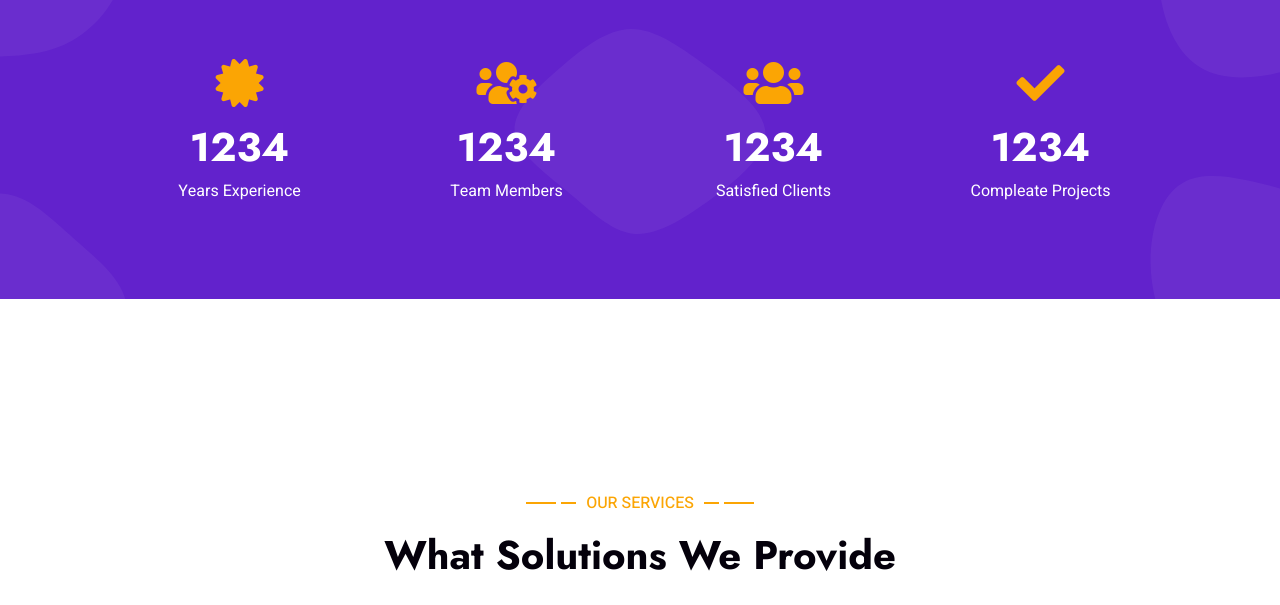
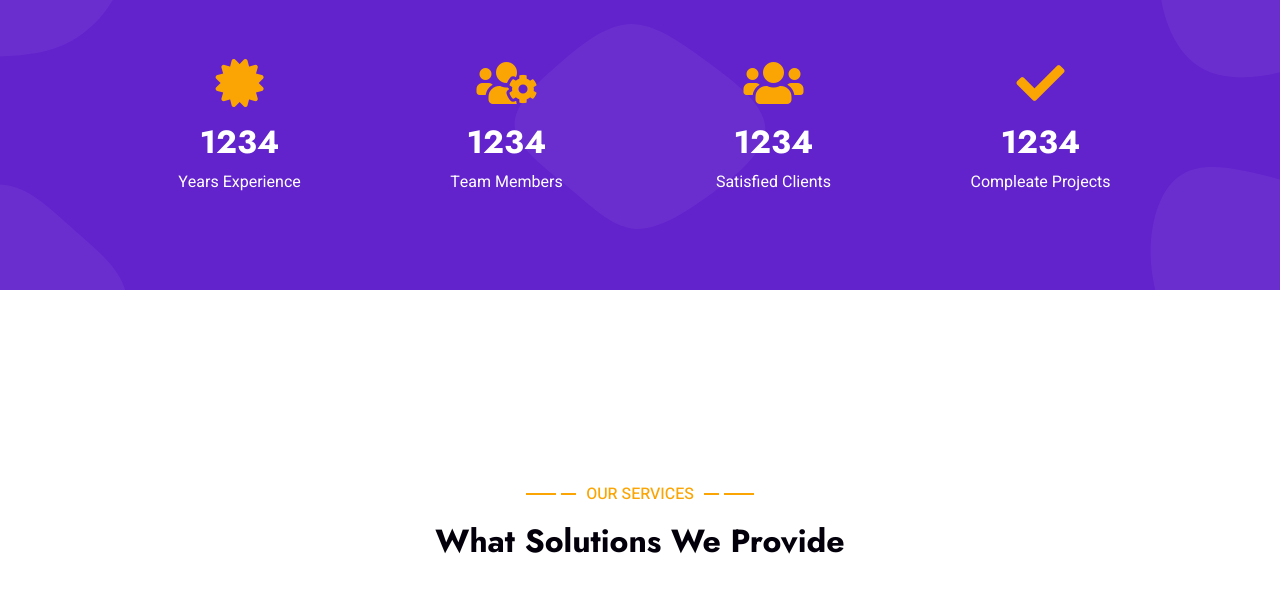
Before and after one commit to godm07905-cyber/mubarak, a plain HTML site: page index.html in a window 1280 px wide. Shown: the part 2270-2875 px from the top of the page. Drawn offline with nearby package versions, Linux system fonts and the light colour scheme.

Commit message:
Update index.html

```diff
--- a/index.html
+++ b/index.html
@@ -205,22 +205,22 @@
                 <div class="row g-4">
                     <div class="col-md-6 col-lg-3 text-center wow fadeIn" data-wow-delay="0.1s">
                         <i class="fa fa-certificate fa-3x text-secondary mb-3"></i>
-                        <h1 class="text-white mb-2" data-toggle="counter-up">1234</h1>
+                        <h2 class="text-white mb-2" data-toggle="counter-up">1234</h2>
                         <p class="text-white mb-0">Years Experience</p>
                     </div>
                     <div class="col-md-6 col-lg-3 text-center wow fadeIn" data-wow-delay="0.3s">
                         <i class="fa fa-users-cog fa-3x text-secondary mb-3"></i>
-                        <h1 class="text-white mb-2" data-toggle="counter-up">1234</h1>
+                        <h2 class="text-white mb-2" data-toggle="counter-up">1234</h2>
                         <p class="text-white mb-0">Team Members</p>
                     </div>
                     <div class="col-md-6 col-lg-3 text-center wow fadeIn" data-wow-delay="0.5s">
                         <i class="fa fa-users fa-3x text-secondary mb-3"></i>
-                        <h1 class="text-white mb-2" data-toggle="counter-up">1234</h1>
+                        <h2 class="text-white mb-2" data-toggle="counter-up">1234</h2>
                         <p class="text-white mb-0">Satisfied Clients</p>
                     </div>
                     <div class="col-md-6 col-lg-3 text-center wow fadeIn" data-wow-delay="0.7s">
                         <i class="fa fa-check fa-3x text-secondary mb-3"></i>
-                        <h1 class="text-white mb-2" data-toggle="counter-up">1234</h1>
+                        <h2 class="text-white mb-2" data-toggle="counter-up">1234</h2>
                         <p class="text-white mb-0">Compleate Projects</p>
                     </div>
                 </div>
@@ -234,7 +234,7 @@
             <div class="container py-5 px-lg-5">
                 <div class="wow fadeInUp" data-wow-delay="0.1s">
                     <p class="section-title text-secondary justify-content-center"><span></span>Our Services<span></span></p>
-                    <h1 class="text-center mb-5">What Solutions We Provide</h1>
+                    <h2 class="text-center mb-5">What Solutions We Provide</h2>
                 </div>
                 <div class="row g-4">
                     <div class="col-lg-4 col-md-6 wow fadeInUp" data-wow-delay="0.1s">
@@ -309,7 +309,7 @@
                 <div class="row justify-content-center">
                     <div class="col-lg-7 text-center">
                         <p class="section-title text-white justify-content-center"><span></span>Newsletter<span></span></p>
-                        <h1 class="text-center text-white mb-4">Stay Always In Touch</h1>
+                        <h2 class="text-center text-white mb-4">Stay Always In Touch</h2>
                         <p class="text-white mb-4">Diam dolor diam ipsum et tempor sit. Aliqu diam amet diam et eos labore. Clita erat ipsum et lorem et sit sed stet lorem sit clita duo justo</p>
                         <div class="position-relative w-100 mt-3">
                             <input class="form-control border-0 rounded-pill w-100 ps-4 pe-5" type="text" placeholder="Enter Your Email" style="height: 48px;">
@@ -327,7 +327,7 @@
             <div class="container py-5 px-lg-5">
                 <div class="wow fadeInUp" data-wow-delay="0.1s">
                     <p class="section-title text-secondary justify-content-center"><span></span>Our Projects<span></span></p>
-                    <h1 class="text-center mb-5">Recently Completed Projects</h1>
+                    <h2 class="text-center mb-5">Recently Completed Projects</h2>
                 </div>
                 <div class="row mt-n2 wow fadeInUp" data-wow-delay="0.3s">
                     <div class="col-12 text-center">
@@ -439,7 +439,7 @@
         <div class="container-xxl py-5 wow fadeInUp" data-wow-delay="0.1s">
             <div class="container py-5 px-lg-5">
                 <p class="section-title text-secondary justify-content-center"><span></span>Testimonial<span></span></p>
-                <h1 class="text-center mb-5">What Say Our Clients!</h1>
+                <h2 class="text-center mb-5">What Say Our Clients!</h2>
                 <div class="owl-carousel testimonial-carousel">
                     <div class="testimonial-item bg-light rounded my-4">
                         <p class="fs-5"><i class="fa fa-quote-left fa-4x text-primary mt-n4 me-3"></i>Diam dolor diam ipsum sit. Aliqu diam amet diam et eos. Clita erat ipsum et lorem et sit sed stet lorem sit clita duo justo.</p>
```
